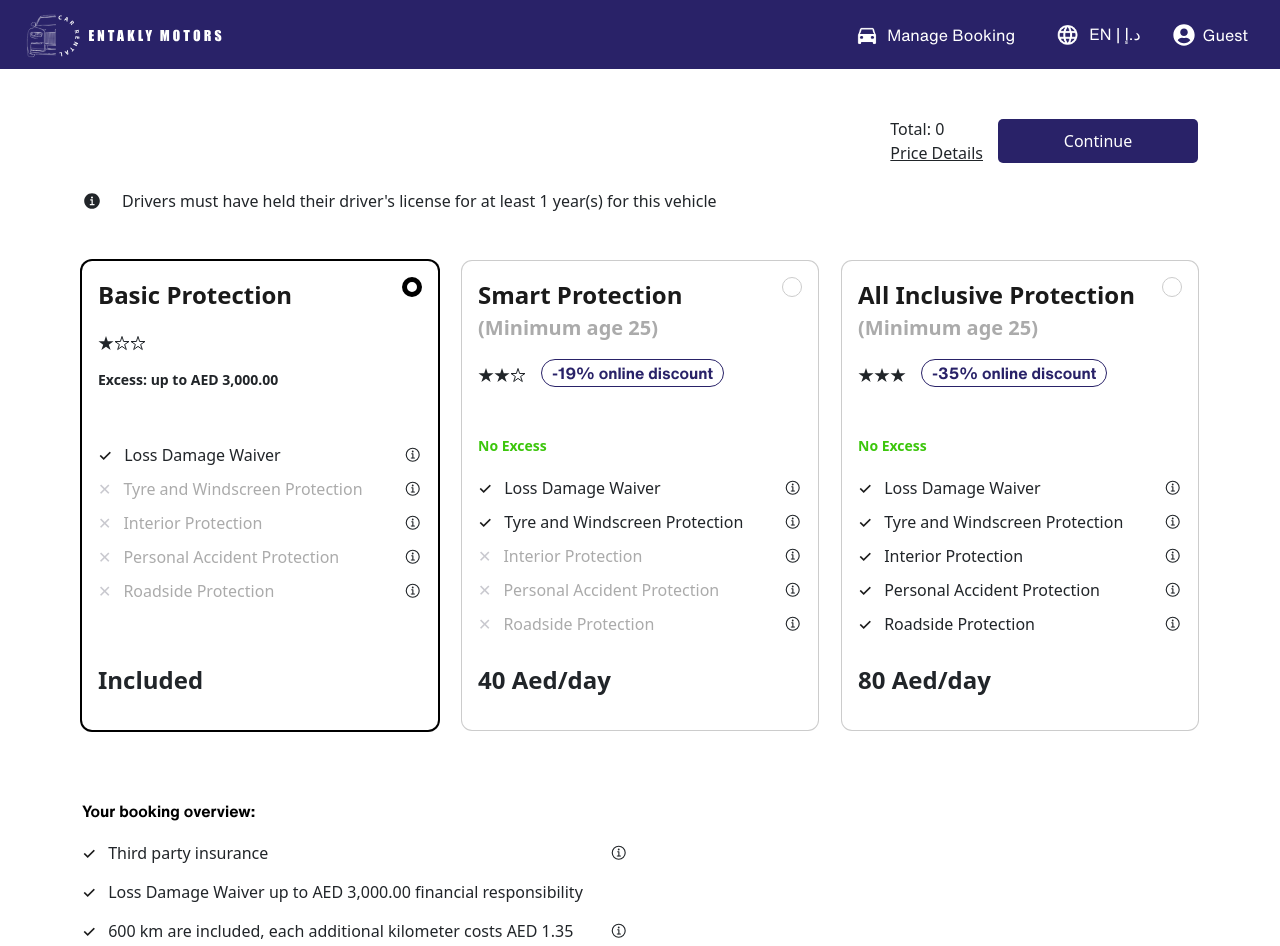
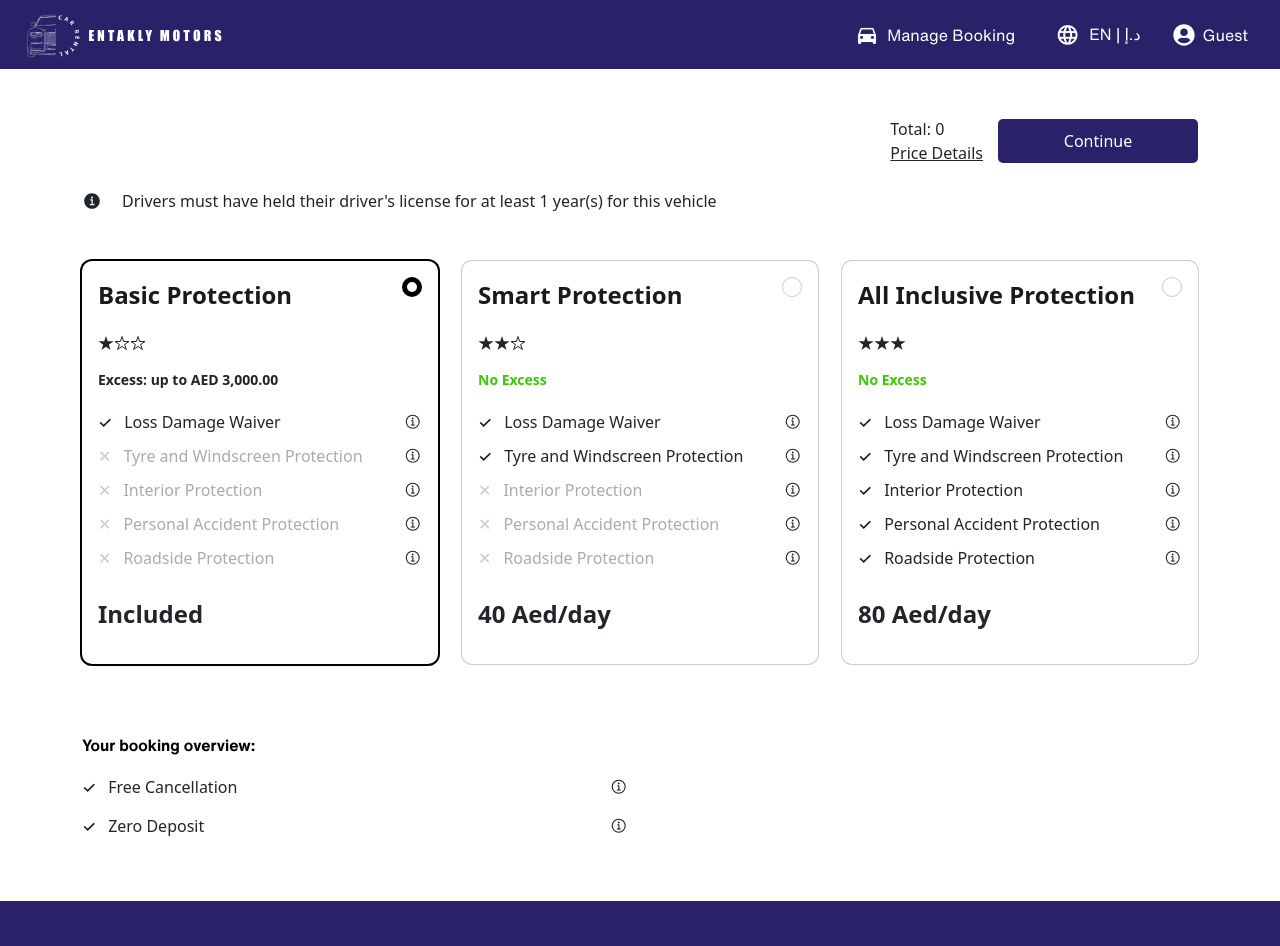
Before and after one commit to waqar-ansari/EntaklyMotors, a Next.js app: page /cars/offerCheckout in a window 1280 px wide. Shown: the top 946 px of the page. Built offline with nearby package versions, Linux system fonts and the light colour scheme.

Commit message:
dynamic packages and booking overview

```diff
--- a/src/app/cars/offerCheckout/page.js
+++ b/src/app/cars/offerCheckout/page.js
@@ -18,6 +18,7 @@ import { setSelectedPackageSlice } from "@/redux/slices/selectedPackageSlice";
 import { calculateTotalPrice } from "@/redux/thunks/totalPriceThunk";
 import { useTranslation } from "@/context/LanguageProvider";
 import { clearSelectedAddons } from "@/redux/slices/selectedAddonSlice";
+import { setBookingOverview } from "@/redux/slices/bookingOverviewSlice";
 
 const page = () => {
   const [selectedPackage, setSelectedPackage] = useState("Basic");
@@ -46,10 +47,61 @@ const page = () => {
     "Roadside Protection",
   ];
 
+  const packages = [
+    {
+      packageName: "Basic",
+      heading: "Basic Protection",
+      packagePrice: 0,
+      numberOfStars: "1",
+      excessAmount: "3,000.00",
+      footer: "Included",
+      packagePros: ["Loss Damage Waiver"],
+      packageCons: [
+        "Tyre and Windscreen Protection",
+        "Interior Protection",
+        "Personal Accident Protection",
+        "Roadside Protection",
+      ],
+    },
+    {
+      packageName: "Gold",
+      heading: "Smart Protection",
+      packagePrice: 40,
+      extraInfo: "(Minimum age 25)",
+      numberOfStars: "2",
+      footer: "40 Aed/day",
+      discount: "-19% online discount",
+      packagePros: ["Loss Damage Waiver", "Tyre and Windscreen Protection"],
+      packageCons: [
+        "Interior Protection",
+        "Personal Accident Protection",
+        "Roadside Protection",
+      ],
+    },
+    {
+      packageName: "Platinum",
+      heading: "All Inclusive Protection",
+      extraInfo: "(Minimum age 25)",
+      packagePrice: 80,
+      numberOfStars: "3",
+      footer: "80 Aed/day",
+      discount: "-35% online discount",
+      packagePros: [
+        "Loss Damage Waiver",
+        "Tyre and Windscreen Protection",
+        "Interior Protection",
+        "Personal Accident Protection",
+        "Roadside Protection",
+      ],
+      packageCons: [],
+    },
+  ];
+
   const dispatch = useDispatch();
   const platinumPackageCross = [];
   const handlePackageClick = (packageName, packagePrice) => {
     setSelectedPackage(packageName);
+    // dispatch(setBookingOverview(["dfsdf"]))
     dispatch(setSelectedPackageSlice({ packageName, packagePrice }));
   };
   useEffect(() => {
@@ -84,6 +136,7 @@ const page = () => {
 
   //   dispatch(calculateTotalPrice());
   // }, []);
+  const bookingOverview = useSelector((state) => state.bookingOverview);
 
   const { t, language } = useTranslation();
   const styles = {
@@ -174,7 +227,25 @@ const page = () => {
           </div>
         </div>
         <div className="row mb-5">
-          <div className="col-md-4 mb-4 col-sm-6 col-12 d-flex">
+          {packages.map((protectionsPackage, index) => {
+            return (
+              <div className="col-md-4 mb-4 col-sm-6 col-12 d-flex" key={index}>
+                <OfferCheckoutCard
+                  packageName={protectionsPackage.packageName}
+                  heading={protectionsPackage.heading}
+                  packagePrice={protectionsPackage.packagePrice}
+                  numberOfStars={protectionsPackage.numberOfStars}
+                  excessAmount={protectionsPackage.excessAmount}
+                  footer={protectionsPackage.footer}
+                  selectedPackage={selectedPackage}
+                  onPackageClick={handlePackageClick}
+                  packagePros={protectionsPackage.packagePros}
+                  packageCons={protectionsPackage.packageCons}
+                />
+              </div>
+            );
+          })}
+          {/* <div className="col-md-4 mb-4 col-sm-6 col-12 d-flex">
             <OfferCheckoutCard
               packageName="Basic"
               heading="Basic Protection"
@@ -184,8 +255,8 @@ const page = () => {
               footer="Included"
               selectedPackage={selectedPackage}
               onPackageClick={handlePackageClick}
-              liTicks={basicPacageTicks}
-              liCross={basicPackageCross}
+              packagePros={basicPacageTicks}
+              packageCons={basicPackageCross}
             />
           </div>
           <div className="col-md-4 mb-4 col-sm-6 col-12 d-flex">
@@ -199,8 +270,8 @@ const page = () => {
               discount="-19% online discount"
               selectedPackage={selectedPackage}
               onPackageClick={handlePackageClick}
-              liTicks={goldPackageTicks}
-              liCross={goldPackageCross}
+              packagePros={goldPackageTicks}
+              packageCons={goldPackageCross}
             />
           </div>
           <div className="col-md-4 mb-4 col-sm-6 col-12 d-flex">
@@ -214,10 +285,10 @@ const page = () => {
               discount="-35% online discount"
               selectedPackage={selectedPackage}
               onPackageClick={handlePackageClick}
-              liTicks={platinumPackageTicks}
-              liCross={platinumPackageCross}
+              packagePros={platinumPackageTicks}
+              packageCons={platinumPackageCross}
             />
-          </div>
+          </div> */}
         </div>
         <div className="row mb-5">
           <div className="col-md-6">
@@ -228,8 +299,10 @@ const page = () => {
               style={{ listStyleType: "none", paddingLeft: 0 }}
               className="bookingOverview"
             >
-              <div className="liContainer">
-                <li className="liTick">Third party insurance</li>
+              {bookingOverview.map((item, index) => {
+                return (
+                  <div className="liContainer" key={index}>
+                    <li className="liTick">{item}</li>
                     <Whisper
                       placement="left"
                       trigger="hover"
@@ -238,29 +311,8 @@ const page = () => {
                       <IoInformationCircleOutline style={styles.iIcon} />
                     </Whisper>
                   </div>
-              <div className="liContainer">
-                <li className="liTick">
-                  Loss Damage Waiver up to AED 3,000.00 financial responsibility
-                </li>
-              </div>
-              <div className="liContainer">
-                <li className="liTick">
-                  600 km are included, each additional kilometer costs AED 1.35
-                </li>
-                <Whisper
-                  placement="left"
-                  trigger="hover"
-                  speaker={<Tooltip>Information Information</Tooltip>}
-                >
-                  <IoInformationCircleOutline style={styles.iIcon} />
-                </Whisper>
-              </div>
-              <div className="liContainer">
-                <li className="liTick">
-                  Booking option: Best price - Pay now, cancel and rebook for a
-                  fee
-                </li>
-              </div>
+                );
+              })}
             </ul>
           </div>
         </div>
--- a/src/components/OfferCheckoutCard.js
+++ b/src/components/OfferCheckoutCard.js
@@ -21,8 +21,8 @@ const OfferCheckoutCard = ({
   onPackageClick,
   selectedPackage,
   packagePrice,
-  liTicks = [],
-  liCross = [],
+  packagePros = [],
+  packageCons = [],
 }) => {
   const [stars, setStars] = useState(numberOfStars);
 const {t,language} = useTranslation()
@@ -92,7 +92,7 @@ const {t,language} = useTranslation()
           </div>
         </div>
         <ul style={{ listStyleType: "none", paddingLeft: 0 }}>
-          {liTicks.map((item, index) => {
+          {packagePros.map((item, index) => {
             return (
               <div className="liContainer" key={index}>
                 <li className="liTick">{item}</li>
@@ -106,7 +106,7 @@ const {t,language} = useTranslation()
               </div>
             );
           })}
-          {liCross.map((item, index) => {
+          {packageCons.map((item, index) => {
             return (
               <div className="liContainer" key={index}>
                 <li className="liCross">{item}</li>
--- /dev/null
+++ b/src/redux/slices/bookingOverviewSlice.js
@@ -0,0 +1,17 @@
+const { createSlice } = require("@reduxjs/toolkit");
+const initialState = ["Free Cancellation", "Zero Deposit"]
+
+const bookingOverviewSlice = createSlice({
+  name: "bookingOverview",
+  initialState,
+  reducers: {
+    setBookingOverview(state, action) {
+    return [...initialState, ...action.payload];
+    },
+    clearBookingOverview() {
+        return { ...initialState }
+    },
+  },
+});
+export const { setBookingOverview, clearBookingOverview } = bookingOverviewSlice.actions;
+export default bookingOverviewSlice.reducer
--- a/src/redux/store.js
+++ b/src/redux/store.js
@@ -7,6 +7,7 @@ import rentalDetailReducer from "./slices/rentalDetailSlice";
 import selectedPackageReducer from "./slices/selectedPackageSlice";
 import selectedAddonReducer from "./slices/selectedAddonSlice";
 import totalPriceReducer from "./slices/totalPriceSlice";
+import bookingOverviewReducer from "./slices/bookingOverviewSlice";
 import { combineReducers } from "redux";
 import { persistReducer, persistStore } from "redux-persist";
 // import storage from "redux-persist/lib/storage";
@@ -15,7 +16,7 @@ import storageSession from 'redux-persist/lib/storage/session'
 const persistConfig = {
   key: "root",
   storage: storageSession,
-  whitelist: ["selectedCar", "auth", "rentalDetail","selectedPackage","selectedAddon","totalPrice","profile"], // Specify which reducers you want to persist
+  whitelist: ["selectedCar", "auth", "rentalDetail","selectedPackage","selectedAddon","totalPrice","profile","bookingOverview"], // Specify which reducers you want to persist
 };
 
 const rootReducer = combineReducers({
@@ -26,6 +27,7 @@ const rootReducer = combineReducers({
   selectedPackage:selectedPackageReducer,
   selectedAddon:selectedAddonReducer,
   totalPrice:totalPriceReducer,
+  bookingOverview:bookingOverviewReducer,
 });
 const persistedReducer = persistReducer(persistConfig, rootReducer);
 const store = configureStore({
```
Also changed, not shown: src/app/cars/page.js (+23 -9 lines), src/components/CarDetails.js (+17 -13 lines), src/components/PickupAndDropPicker.js (+15 -11 lines). Lines whose indentation alone changed are shown as unchanged.
